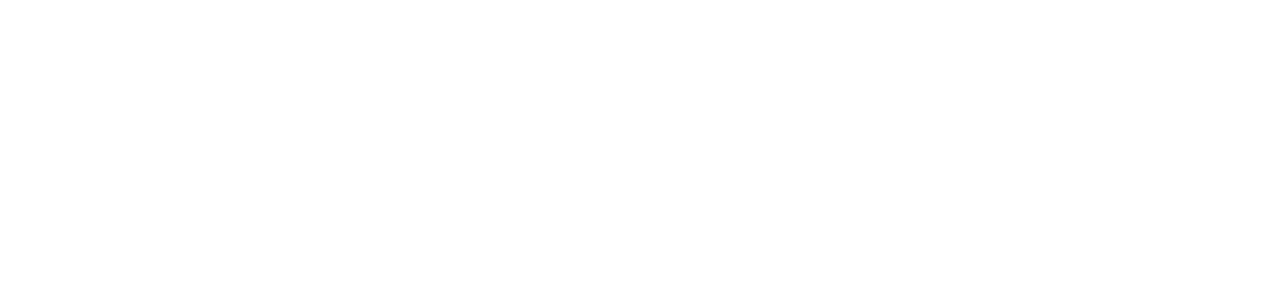
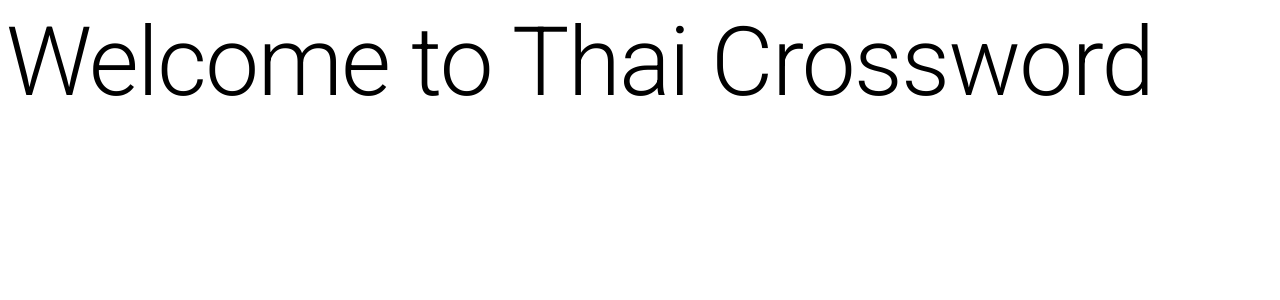
Before and after one commit to nitsirs/thai-crossword, a React (Create React App) app: page / in a window 1280 px wide. Before the commit this address had no page. Shown: the top 300 px of the page. Built offline with nearby package versions, Linux system fonts and the light colour scheme; a web font is replaced by a local one; what boardgame.io would draw is missing.

Commit message:
change server.js directory

```diff
--- a/package.json
+++ b/package.json
@@ -27,11 +27,12 @@
     "yarn": "^1.22.18"
   },
   "scripts": {
-    "start": "node -r esm src/server.js",
+    "start": "node -r esm server.js",
     "build": "react-scripts build",
     "test": "react-scripts test",
     "eject": "react-scripts eject",
-    "serve": "node -r esm src/server.js"
+    "serve": "node -r esm server.js",
+    "client": "react-scripts start"
   },
   "eslintConfig": {
     "extends": [
--- a/src/server.js
+++ b/server.js
@@ -1,7 +1,7 @@
 import { Server, Origins } from "boardgame.io/server";
 import path from "path";
 import serve from "koa-static";
-const { ThaiCrossword } = require("./game/game");
+const { ThaiCrossword } = require("./src/game/game");
 
 const server = Server({ games: [ThaiCrossword] });
 const PORT = process.env.PORT || 8000;
--- /dev/null
+++ b/src/Home.jsx
@@ -0,0 +1,27 @@
+import Typography from "@mui/material/Typography";
+
+export default function Home() {
+  return (
+    <div>
+      <head>
+        <title>Thai Crossword</title>
+        <meta name="description" content="Generated by create next app" />
+        <link rel="icon" href="/favicon.ico" />
+        <link
+          rel="stylesheet"
+          href="https://fonts.googleapis.com/css?family=Roboto:300,400,500,700&display=swap"
+        />
+        <link
+          rel="stylesheet"
+          href="https://fonts.googleapis.com/icon?family=Material+Icons"
+        />
+      </head>
+      <body>
+        <Typography variant="h1" component="h1">
+          Welcome to Thai Crossword
+        </Typography>
+
+      </body>
+    </div>
+  );
+}
--- a/src/index.jsx
+++ b/src/index.jsx
@@ -3,11 +3,12 @@
 import { BrowserRouter, Routes, Route } from "react-router-dom";
 import App from "./App";
 import "./App.css";
-
+import Home from "./Home";
 ReactDOM.createRoot(document.getElementById("root")).render(
   <BrowserRouter>
     <Routes>
-      <Route path="/games" element={<App />}>
+      <Route path="/" element={<Home />} />
+      <Route path="/board" element={<App />}>
         <Route path=":playerID" element={<App />} />
       </Route>
     </Routes>
```
